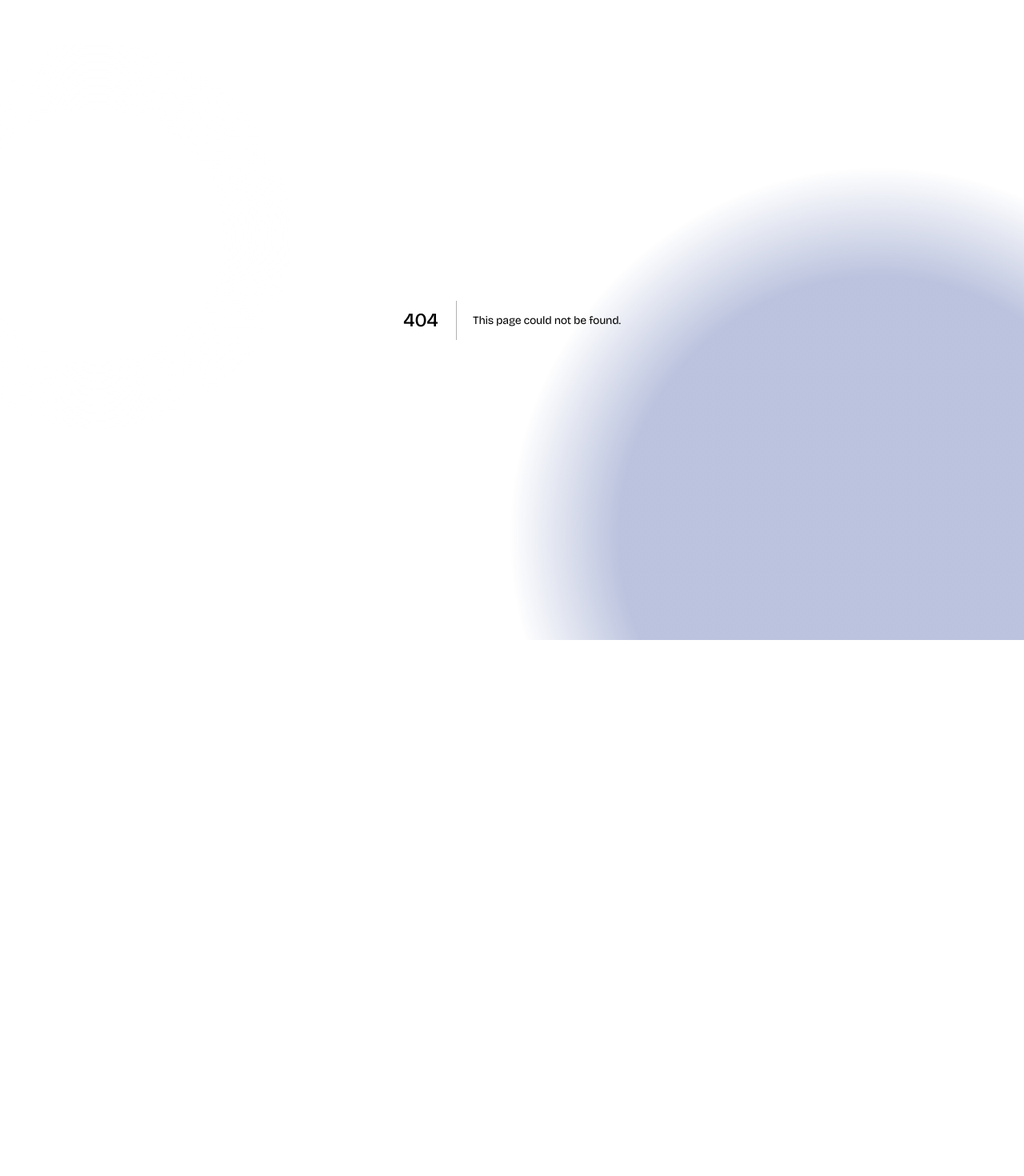
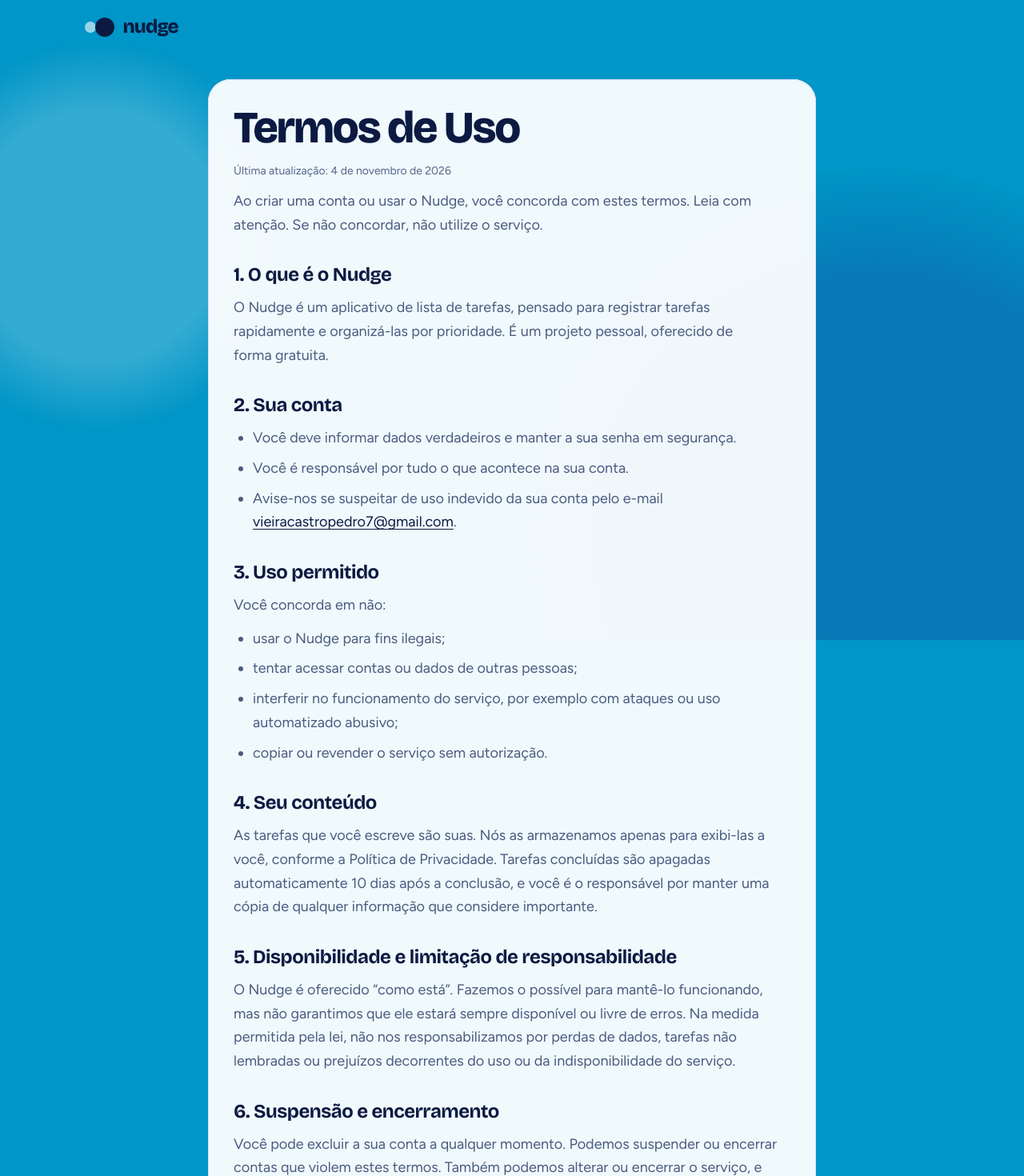
Before and after one commit to Pedro-Castr/nudge, a Next.js app: page /terms in a window 1280 px wide. Before the commit this address had no page. Shown: the top 1470 px of the page at 80% size. Before the commit the page ends 800 px from the top, so only its background shows below. Built offline with nearby package versions, Linux system fonts and the light colour scheme.

Commit message:
feat: adiciona `politica de privacidade` e `termos de uso`

```diff
--- /dev/null
+++ b/src/app/terms/page.tsx
@@ -0,0 +1,99 @@
+import type { Metadata } from "next";
+
+import LegalPage from "@/features/terms/legalPage";
+
+export const metadata: Metadata = {
+  title: "Termos de Uso — Nudge",
+};
+
+// Preencha antes de publicar.
+const CONTACT_EMAIL = "vieiracastropedro7@gmail.com";
+const UPDATED_AT = "4 de novembro de 2026";
+
+export default function TermosPage() {
+  return (
+    <LegalPage title="Termos de Uso" updatedAt={UPDATED_AT}>
+      <p>
+        Ao criar uma conta ou usar o Nudge, você concorda com estes termos. Leia
+        com atenção. Se não concordar, não utilize o serviço.
+      </p>
+
+      <h2>1. O que é o Nudge</h2>
+      <p>
+        O Nudge é um aplicativo de lista de tarefas, pensado para registrar
+        tarefas rapidamente e organizá-las por prioridade. É um projeto pessoal,
+        oferecido de forma gratuita.
+      </p>
+
+      <h2>2. Sua conta</h2>
+      <ul>
+        <li>
+          Você deve informar dados verdadeiros e manter a sua senha em
+          segurança.
+        </li>
+        <li>Você é responsável por tudo o que acontece na sua conta.</li>
+        <li>
+          Avise-nos se suspeitar de uso indevido da sua conta pelo e-mail{" "}
+          <a href={`mailto:${CONTACT_EMAIL}`}>{CONTACT_EMAIL}</a>.
+        </li>
+      </ul>
+
+      <h2>3. Uso permitido</h2>
+      <p>Você concorda em não:</p>
+      <ul>
+        <li>usar o Nudge para fins ilegais;</li>
+        <li>tentar acessar contas ou dados de outras pessoas;</li>
+        <li>
+          interferir no funcionamento do serviço, por exemplo com ataques ou uso
+          automatizado abusivo;
+        </li>
+        <li>copiar ou revender o serviço sem autorização.</li>
+      </ul>
+
+      <h2>4. Seu conteúdo</h2>
+      <p>
+        As tarefas que você escreve são suas. Nós as armazenamos apenas para
+        exibi-las a você, conforme a Política de Privacidade. Tarefas concluídas
+        são apagadas automaticamente 10 dias após a conclusão, e você é o
+        responsável por manter uma cópia de qualquer informação que considere
+        importante.
+      </p>
+
+      <h2>5. Disponibilidade e limitação de responsabilidade</h2>
+      <p>
+        O Nudge é oferecido &ldquo;como está&rdquo;. Fazemos o possível para
+        mantê-lo funcionando, mas não garantimos que ele estará sempre
+        disponível ou livre de erros. Na medida permitida pela lei, não nos
+        responsabilizamos por perdas de dados, tarefas não lembradas ou
+        prejuízos decorrentes do uso ou da indisponibilidade do serviço.
+      </p>
+
+      <h2>6. Suspensão e encerramento</h2>
+      <p>
+        Você pode excluir a sua conta a qualquer momento. Podemos suspender ou
+        encerrar contas que violem estes termos. Também podemos alterar ou
+        encerrar o serviço, e nesse caso procuraremos avisar com antecedência.
+      </p>
+
+      <h2>7. Mudanças nos termos</h2>
+      <p>
+        Podemos atualizar estes termos. A data no topo da página mostra a última
+        revisão, e o uso do serviço após a mudança significa que você aceita a
+        nova versão.
+      </p>
+
+      <h2>8. Lei aplicável</h2>
+      <p>
+        Estes termos seguem as leis do Brasil. Eventuais conflitos serão
+        resolvidos no foro do domicílio do usuário, conforme o Código de Defesa
+        do Consumidor.
+      </p>
+
+      <h2>9. Contato</h2>
+      <p>
+        Dúvidas sobre estes termos:{" "}
+        <a href={`mailto:${CONTACT_EMAIL}`}>{CONTACT_EMAIL}</a>.
+      </p>
+    </LegalPage>
+  );
+}
--- a/src/features/auth/components/authForm.tsx
+++ b/src/features/auth/components/authForm.tsx
@@ -188,8 +188,8 @@ export default function AuthForm({ onSubmit }: AuthFormProps) {
               />
               <p className={styles.legal}>
                 Ao criar sua conta, você concorda com os{" "}
-                <Link href="/termos">Termos de uso</Link> e a{" "}
-                <Link href="/privacidade">Política de privacidade</Link>.
+                <Link href="/terms">Termos de uso</Link> e a{" "}
+                <Link href="/privacy">Política de privacidade</Link>.
               </p>
             </form>
           </div>
--- a/src/features/home/homePage.tsx
+++ b/src/features/home/homePage.tsx
@@ -100,8 +100,8 @@ export default function HomePage() {
           <div className={styles.footerLegal}>
             <span>© Nudge</span>
             <nav className={styles.footerLinks} aria-label="Links legais">
-              <Link href="/termos">Termos</Link>
-              <Link href="/privacidade">Privacidade</Link>
+              <Link href="/terms">Termos</Link>
+              <Link href="privacy">Privacidade</Link>
             </nav>
           </div>
         </div>
--- /dev/null
+++ b/src/features/terms/legalPage.module.css
@@ -0,0 +1,76 @@
+.page {
+  min-height: 100dvh;
+  display: flex;
+  flex-direction: column;
+}
+
+.header {
+  width: 100%;
+  max-width: 1120px;
+  margin: 0 auto;
+  padding: var(--space-5) var(--gutter);
+}
+
+.main {
+  flex: 1;
+  padding: var(--space-6) var(--gutter) var(--space-16);
+}
+
+.doc {
+  max-width: 760px;
+  margin: 0 auto;
+  padding: var(--space-8);
+  border-radius: var(--radius-xl);
+  background: color-mix(in srgb, var(--color-surface) 94%, transparent);
+  box-shadow:
+    inset 0 0 0 1px var(--color-border),
+    var(--shadow-xs);
+  color: var(--color-text-muted);
+  font-size: var(--text-md);
+  line-height: 1.65;
+}
+
+.doc h1 {
+  font-size: var(--text-3xl);
+  font-weight: var(--weight-black);
+  line-height: var(--leading-tight);
+  letter-spacing: var(--tracking-display);
+  color: var(--color-text);
+}
+
+.updated {
+  margin-top: var(--space-2);
+  font-size: var(--text-sm);
+  color: var(--color-text-subtle);
+}
+
+.doc h2 {
+  margin-top: var(--space-8);
+  margin-bottom: var(--space-2);
+  font-size: var(--text-xl);
+  font-weight: var(--weight-bold);
+  color: var(--color-text);
+}
+
+.doc p,
+.doc ul {
+  margin-top: var(--space-3);
+}
+
+.doc ul {
+  padding-left: var(--space-6);
+  display: flex;
+  flex-direction: column;
+  gap: var(--space-2);
+}
+
+.doc a {
+  color: var(--color-text);
+  text-underline-offset: 3px;
+}
+
+@media (max-width: 640px) {
+  .doc {
+    padding: var(--space-6);
+  }
+}
--- /dev/null
+++ b/src/features/terms/legalPage.tsx
@@ -0,0 +1,36 @@
+import Link from "next/link";
+import type { ReactNode } from "react";
+
+import Logo from "@/components/logo";
+
+import styles from "./legalPage.module.css";
+
+interface LegalPageProps {
+  title: string;
+  updatedAt: string;
+  children: ReactNode;
+}
+
+export default function LegalPage({
+  title,
+  updatedAt,
+  children,
+}: LegalPageProps) {
+  return (
+    <div className={styles.page}>
+      <header className={styles.header}>
+        <Link href="/" aria-label="Voltar para o início">
+          <Logo size={28} />
+        </Link>
+      </header>
+
+      <main className={styles.main}>
+        <article className={styles.doc}>
+          <h1 className={styles.title}>{title}</h1>
+          <p className={styles.updated}>Última atualização: {updatedAt}</p>
+          {children}
+        </article>
+      </main>
+    </div>
+  );
+}
```
Also changed, not shown: src/app/privacy/page.tsx (added, +109 -0 lines).
